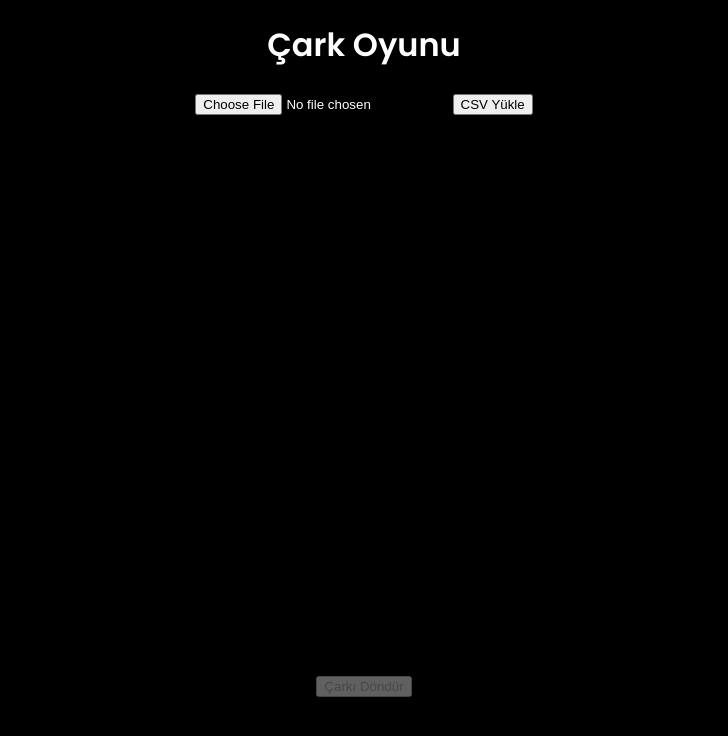
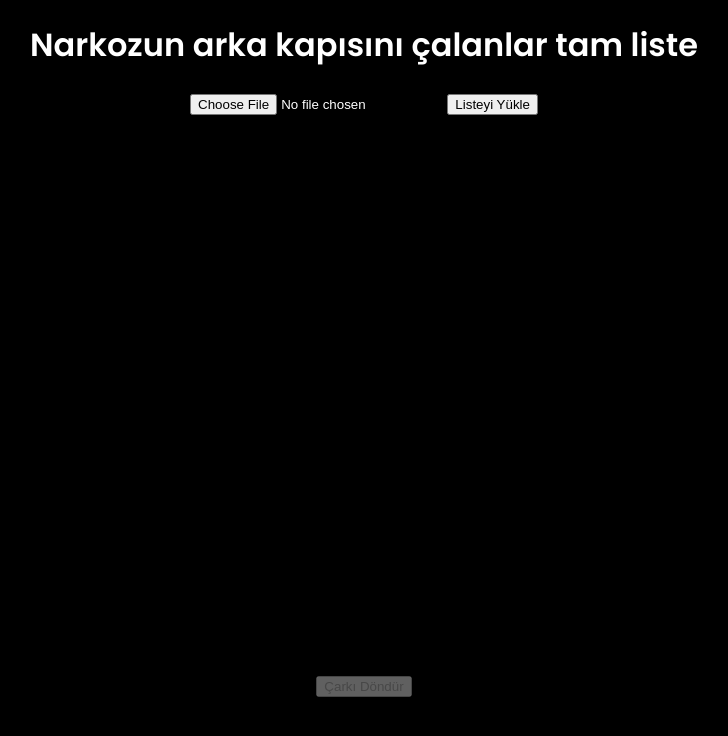
Before and after one commit to Batuhandgenc/horseracing, a plain HTML site: page carkyayini.html in a window 1280 px wide. Shown: the whole page, without its empty margins (276-1004 px from the left). Drawn offline with Linux system fonts and the light colour scheme.

Commit message:
Update carkyayini.html

```diff
--- a/carkyayini.html
+++ b/carkyayini.html
@@ -2,7 +2,7 @@
 <html>
   <head>
     <meta charset="UTF-8">
-    <title>Çark Oyunu</title>
+    <title>Döndür döndür sapla</title>
 
     <link href="https://fonts.googleapis.com/css2?family=Poppins:wght@400;600&display=swap" rel="stylesheet">
     <style>
@@ -19,9 +19,9 @@
     </style>
   </head>
   <body>
-    <h1>Çark Oyunu</h1>
+    <h1>Narkozun arka kapısını çalanlar tam liste</h1>
     <input type="file" id="csvFile" accept=".csv">
-    <button id="loadCSV">CSV Yükle</button>
+    <button id="loadCSV">Listeyi Yükle</button>
     <br><br>
     <canvas id="wheelCanvas" width="500" height="500"></canvas>
     <br><br>
```
